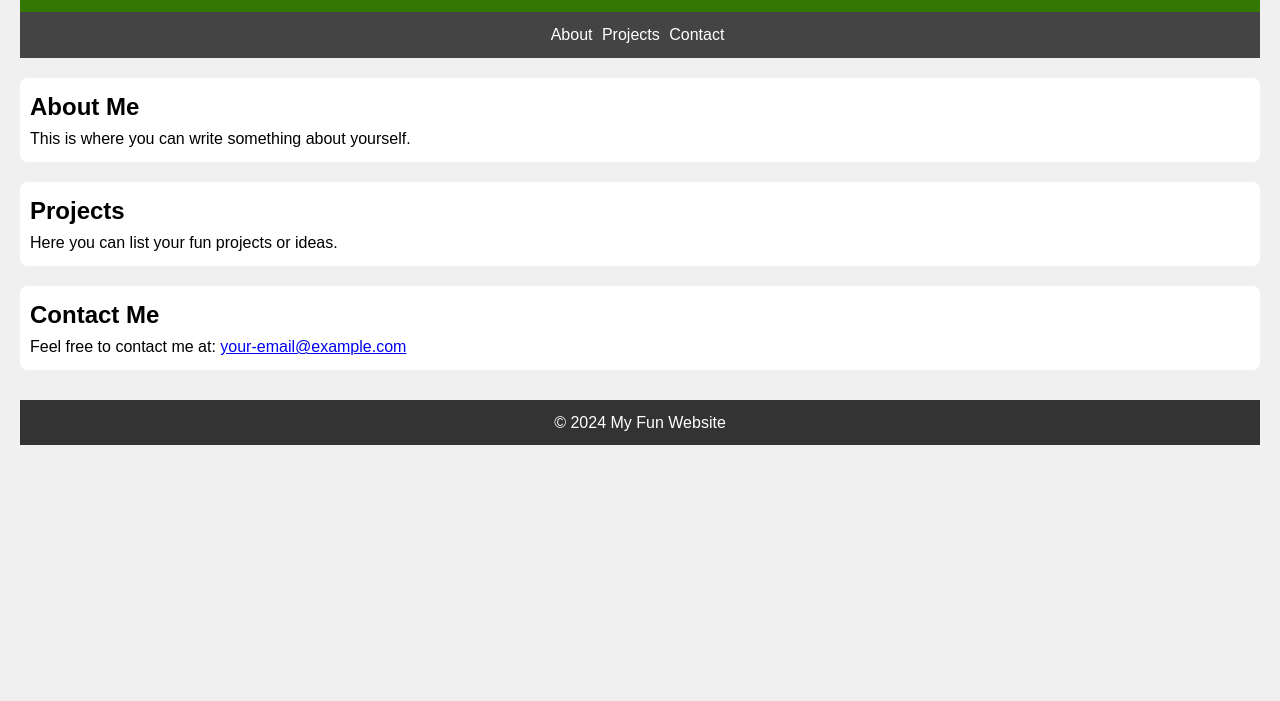
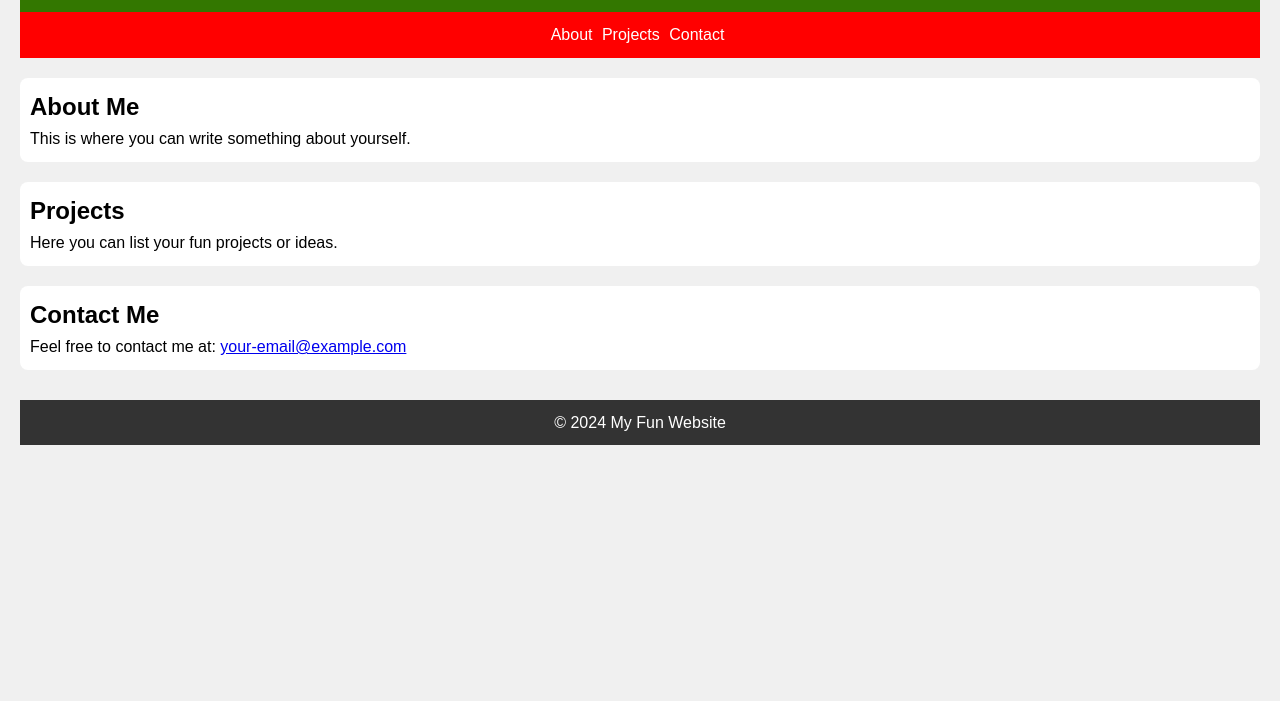
Before and after one commit to safwantq/Mathy-Website, a plain HTML site: page index.html in a window 1280 px wide. Shown: the part 99-800 px from the top of the page. Drawn offline with Linux system fonts and the light colour scheme.

Commit message:
Update style.css

```diff
--- a/style.css
+++ b/style.css
@@ -23,7 +23,7 @@ nav ul {
     list-style: none;
     text-align: center;
     padding: 10px;
-    background-color: #444;
+    background-color: #ff0000;
 }
 
 nav ul li {
```
